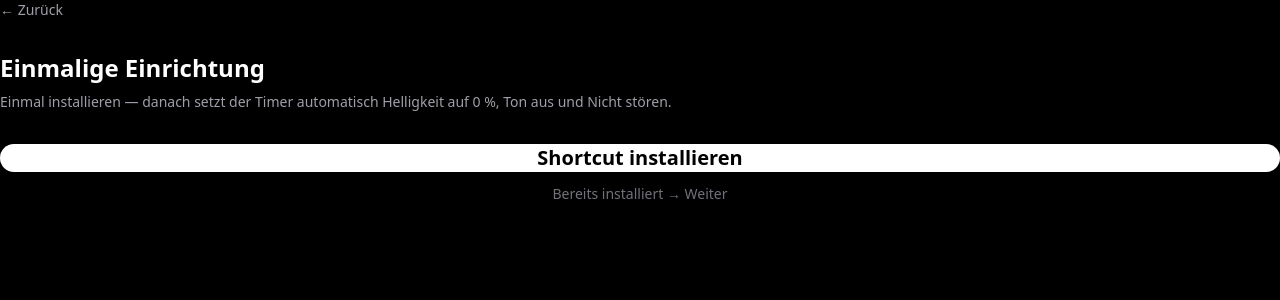
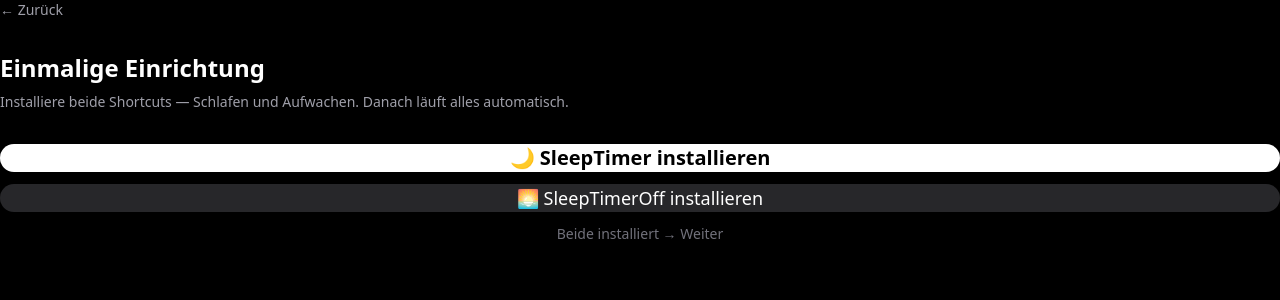
Before and after one commit to aidt2205/mobile-sleeper, a Next.js app: page /shortcuts in a window 1280 px wide. Shown: the top 300 px of the page. Built offline with nearby package versions, Linux system fonts and the light colour scheme.

Commit message:
feat: add SleepTimerOff install + Aufwachen button

```diff
--- a/app/shortcuts/page.tsx
+++ b/app/shortcuts/page.tsx
@@ -6,7 +6,8 @@ import { useLocalStorage } from '@/hooks/useLocalStorage'
 import { buildShortcutLink } from '@/lib/shortcuts'
 
 // Replace with real iCloud link after creating the Shortcut on your iPhone
-const ICLOUD_SHORTCUT_URL = 'https://www.icloud.com/shortcuts/REPLACE_ME'
+const ICLOUD_SHORTCUT_URL = 'https://www.icloud.com/shortcuts/e0ab8a9e48014166bd0e8891df09bc29'
+const ICLOUD_SHORTCUT_OFF_URL = 'https://www.icloud.com/shortcuts/62c4a7bda90f46008e21a316c55f23a6'
 
 function ShortcutsContent() {
   const router = useRouter()
@@ -16,6 +17,10 @@ function ShortcutsContent() {
 
   const handleTrigger = () => {
     window.location.href = buildShortcutLink(minutes)
+  }
+
+  const handleWakeUp = () => {
+    window.location.href = 'shortcuts://run-shortcut?name=SleepTimerOff'
   }
 
   if (setupDone) {
@@ -36,6 +41,13 @@ function ShortcutsContent() {
           <p className="text-zinc-600 text-xs text-center">
             Wechsle danach zu Netflix, YouTube oder einer anderen App
           </p>
+          <div className="w-full h-px bg-zinc-800" />
+          <button
+            onClick={handleWakeUp}
+            className="py-4 rounded-full bg-zinc-800 text-white text-lg font-medium"
+          >
+            🌅 Aufwachen
+          </button>
         </div>
         <button onClick={() => router.push('/')} className="text-zinc-500 text-sm">
           ← Zurück
@@ -52,7 +64,7 @@ function ShortcutsContent() {
       <div className="flex flex-col gap-2">
         <h2 className="text-2xl font-semibold">Einmalige Einrichtung</h2>
         <p className="text-zinc-400 text-sm">
-          Einmal installieren — danach setzt der Timer automatisch Helligkeit auf 0 %, Ton aus und Nicht stören.
+          Installiere beide Shortcuts — Schlafen und Aufwachen. Danach läuft alles automatisch.
         </p>
       </div>
       <div className="flex flex-col gap-3 mt-auto">
@@ -60,13 +72,19 @@ function ShortcutsContent() {
           href={ICLOUD_SHORTCUT_URL}
           className="block py-5 rounded-full bg-white text-black text-xl font-semibold text-center"
         >
-          Shortcut installieren
+          🌙 SleepTimer installieren
+        </a>
+        <a
+          href={ICLOUD_SHORTCUT_OFF_URL}
+          className="block py-4 rounded-full bg-zinc-800 text-white text-lg font-medium text-center"
+        >
+          🌅 SleepTimerOff installieren
         </a>
         <button
           onClick={() => setSetupDone(true)}
           className="py-4 text-zinc-500 text-sm"
         >
-          Bereits installiert → Weiter
+          Beide installiert → Weiter
         </button>
       </div>
     </main>
```
